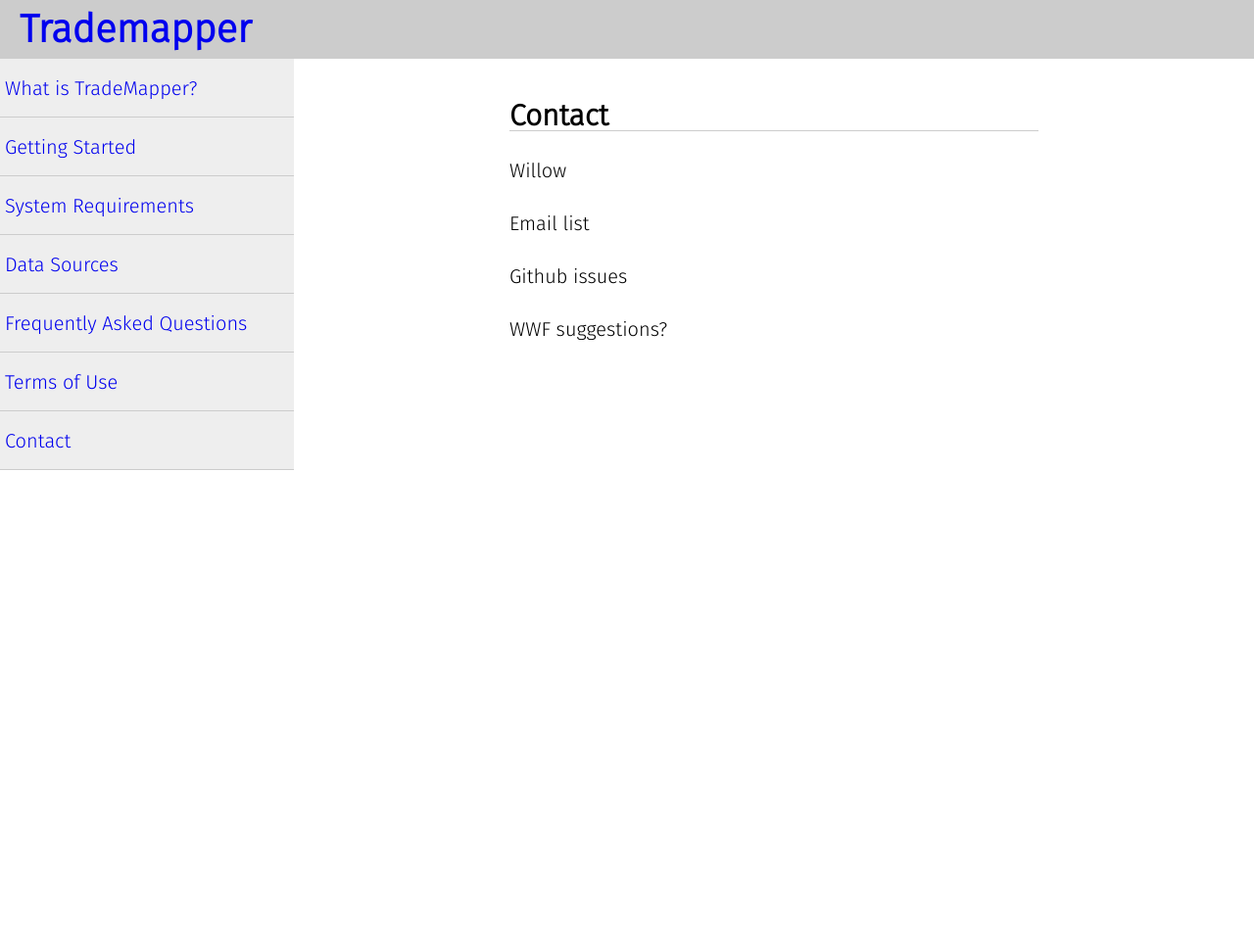
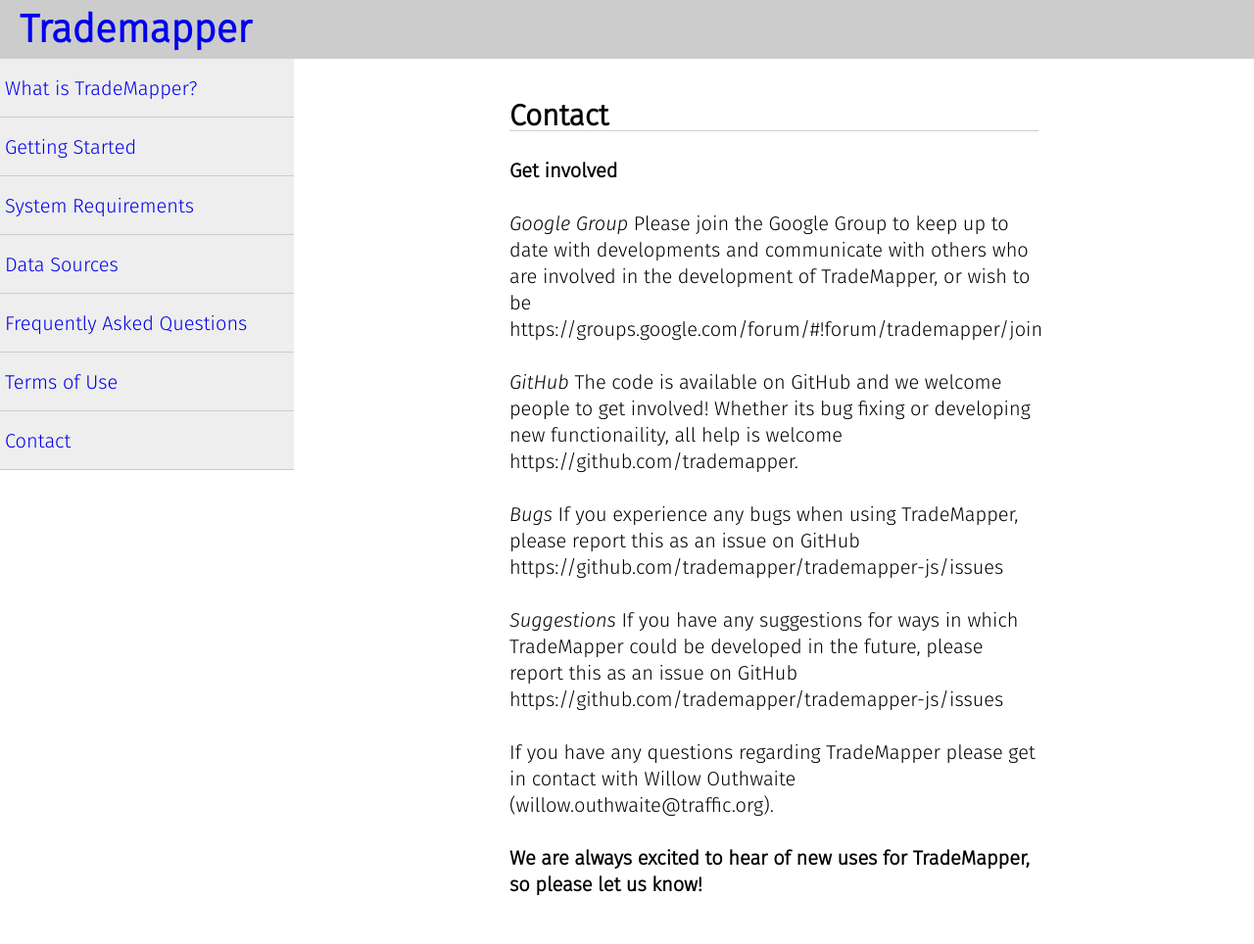
Before and after one commit to trademapper/trademapper-js, a Jekyll site: the page built from _pages/06_contact.md, in a window 1280 px wide. Shown: the whole page at 98% size. Built offline with Jekyll 4.4.1, drawn with Linux system fonts in a browser that asks for light colours; before the commit the page ends 900 px from its top, so only the background shows below that.

Commit message:
Update 06_contact.md

```diff
--- a/_pages/06_contact.md
+++ b/_pages/06_contact.md
@@ -4,10 +4,20 @@
 title:     Contact
 ---
 
-Willow
+__Get involved__
 
-Email list
+_Google Group_
+Please join the Google Group to keep up to date with developments and communicate with others who are involved in the development of TradeMapper, or wish to be https://groups.google.com/forum/#!forum/trademapper/join
 
-Github issues
+_GitHub_
+The code is available on GitHub and we welcome people to get involved! Whether its bug fixing or developing new functionaility, all help is welcome https://github.com/trademapper.
 
-WWF suggestions?
+_Bugs_
+If you experience any bugs when using TradeMapper, please report this as an issue on GitHub https://github.com/trademapper/trademapper-js/issues
+
+_Suggestions_
+If you have any suggestions for ways in which TradeMapper could be developed in the future, please report this as an issue on GitHub https://github.com/trademapper/trademapper-js/issues
+
+If you have any questions regarding TradeMapper please get in contact with Willow Outhwaite (willow.outhwaite@traffic.org).
+
+__We are always excited to hear of new uses for TradeMapper, so please let us know!__
```
